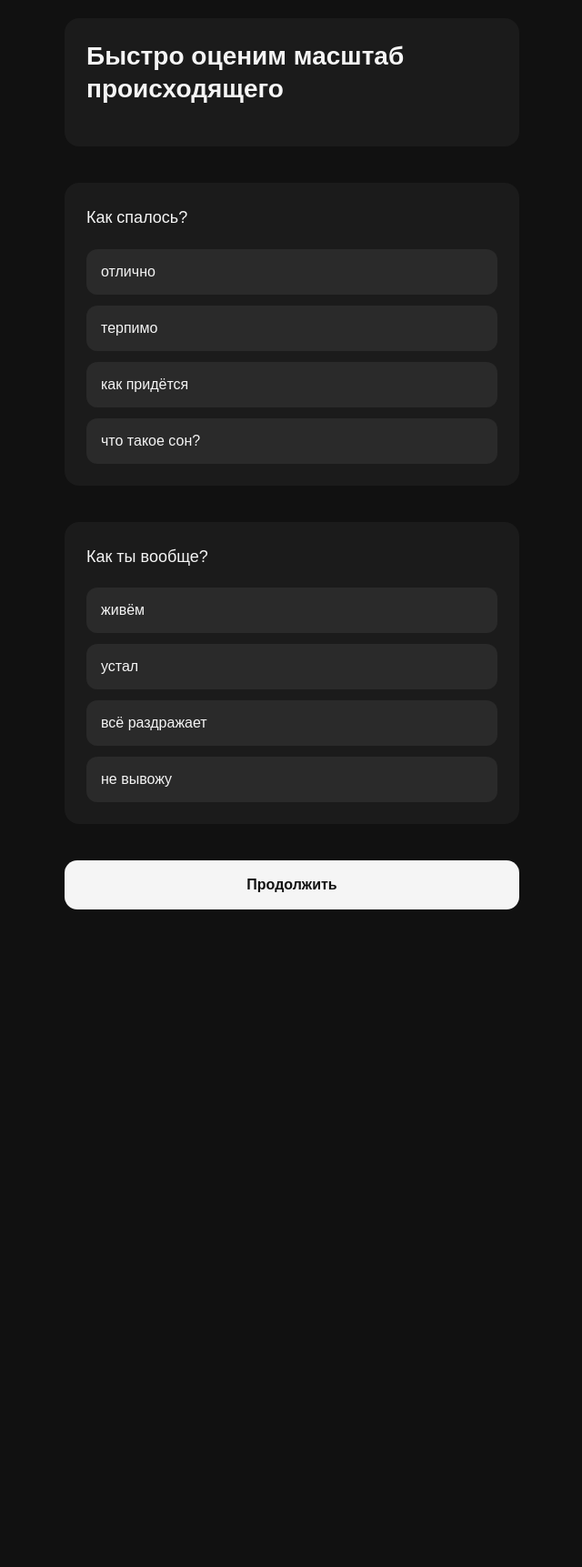
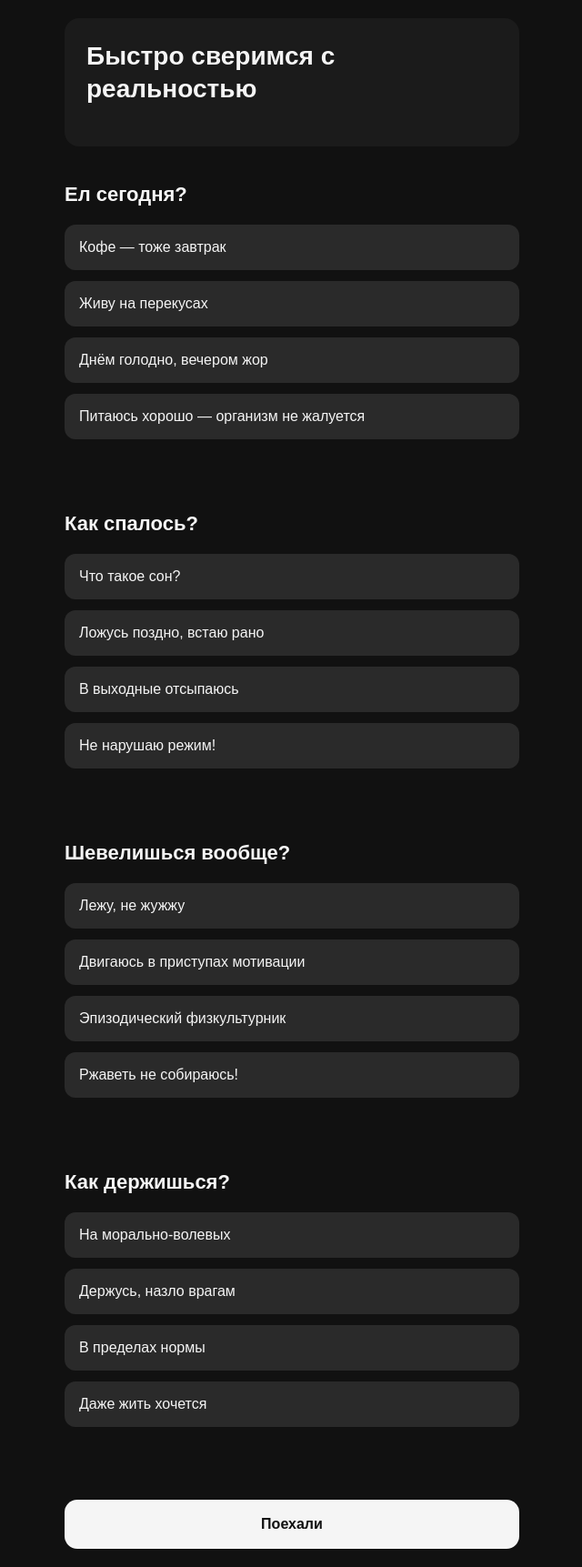
Before and after one commit to k-kopeykin/punk_zozh, a Flask app: page /checkin in a window 1280 px wide. Shown: the whole page at 91% size, without its empty margins (319-959 px from the left). Before the commit the page ends 1000 px from the top, so only its background shows below. Run offline with Flask 3, Linux system fonts and the light colour scheme.

Commit message:
чек-ин обретает смысел

```diff
--- a/static/style.css
+++ b/static/style.css
@@ -150,3 +150,48 @@ body {
 
     font-size: 16px;
 }
+
+.question-block {
+    margin-bottom: 40px;
+}
+
+.question-block h2 {
+    margin-bottom: 18px;
+
+    font-size: 22px;
+    font-weight: 600;
+}
+
+.answers {
+    display: flex;
+    flex-direction: column;
+    gap: 12px;
+}
+
+.answer-button {
+    width: 100%;
+
+    padding: 16px;
+
+    border: none;
+    border-radius: 14px;
+
+    background-color: #2a2a2a;
+    color: #f5f5f5;
+
+    font-size: 16px;
+    font-family: inherit;
+
+    text-align: left;
+
+    transition: 0.2s;
+}
+
+.answer-button:hover {
+    background-color: #3a3a3a;
+}
+
+.answer-button.selected {
+    background-color: #f5f5f5;
+    color: #111111;
+}
--- a/templates/checkin.html
+++ b/templates/checkin.html
@@ -15,41 +15,129 @@
         <section class="message-block">
 
             <h1 class="manifesto-title">
-                Быстро оценим масштаб происходящего
+                Быстро сверимся с реальностью
             </h1>
 
         </section>
 
-        <section class="message-block">
+        <!-- Питание -->
 
-            <p>Как спалось?</p>
+        <section class="question-block">
+
+            <h2>Ел сегодня?</h2>
 
             <div class="answers">
-                <button>отлично</button>
-                <button>терпимо</button>
-                <button>как придётся</button>
-                <button>что такое сон?</button>
+
+                <button class="answer-button">
+                    Кофе — тоже завтрак
+                </button>
+
+                <button class="answer-button">
+                    Живу на перекусах
+                </button>
+
+                <button class="answer-button">
+                    Днём голодно, вечером жор
+                </button>
+
+                <button class="answer-button">
+                    Питаюсь хорошо — организм не жалуется
+                </button>
+
             </div>
 
         </section>
 
-        <section class="message-block">
+        <!-- Сон -->
 
-            <p>Как ты вообще?</p>
+        <section class="question-block">
+
+            <h2>Как спалось?</h2>
 
             <div class="answers">
-                <button>живём</button>
-                <button>устал</button>
-                <button>всё раздражает</button>
-                <button>не вывожу</button>
+
+                <button class="answer-button">
+                    Что такое сон?
+                </button>
+
+                <button class="answer-button">
+                    Ложусь поздно, встаю рано
+                </button>
+
+                <button class="answer-button">
+                    В выходные отсыпаюсь
+                </button>
+
+                <button class="answer-button">
+                    Не нарушаю режим!
+                </button>
+
             </div>
 
         </section>
 
+        <!-- Активность -->
+
+        <section class="question-block">
+
+            <h2>Шевелишься вообще?</h2>
+
+            <div class="answers">
+
+                <button class="answer-button">
+                    Лежу, не жужжу
+                </button>
+
+                <button class="answer-button">
+                    Двигаюсь в приступах мотивации
+                </button>
+
+                <button class="answer-button">
+                    Эпизодический физкультурник
+                </button>
+
+                <button class="answer-button">
+                    Ржаветь не собираюсь!
+                </button>
+
+            </div>
+
+        </section>
+
+        <!-- Эмоции -->
+
+        <section class="question-block">
+
+            <h2>Как держишься?</h2>
+
+            <div class="answers">
+
+                <button class="answer-button">
+                    На морально-волевых
+                </button>
+
+                <button class="answer-button">
+                    Держусь, назло врагам
+                </button>
+
+                <button class="answer-button">
+                    В пределах нормы
+                </button>
+
+                <button class="answer-button">
+                    Даже жить хочется
+                </button>
+
+            </div>
+
+        </section>
+
+        <!-- Кнопка -->
+
         <section class="buttons-block">
 
             <a href="/result" class="primary-button">
-                Продолжить
+                Поехали
             </a>
 
         </section>
```
